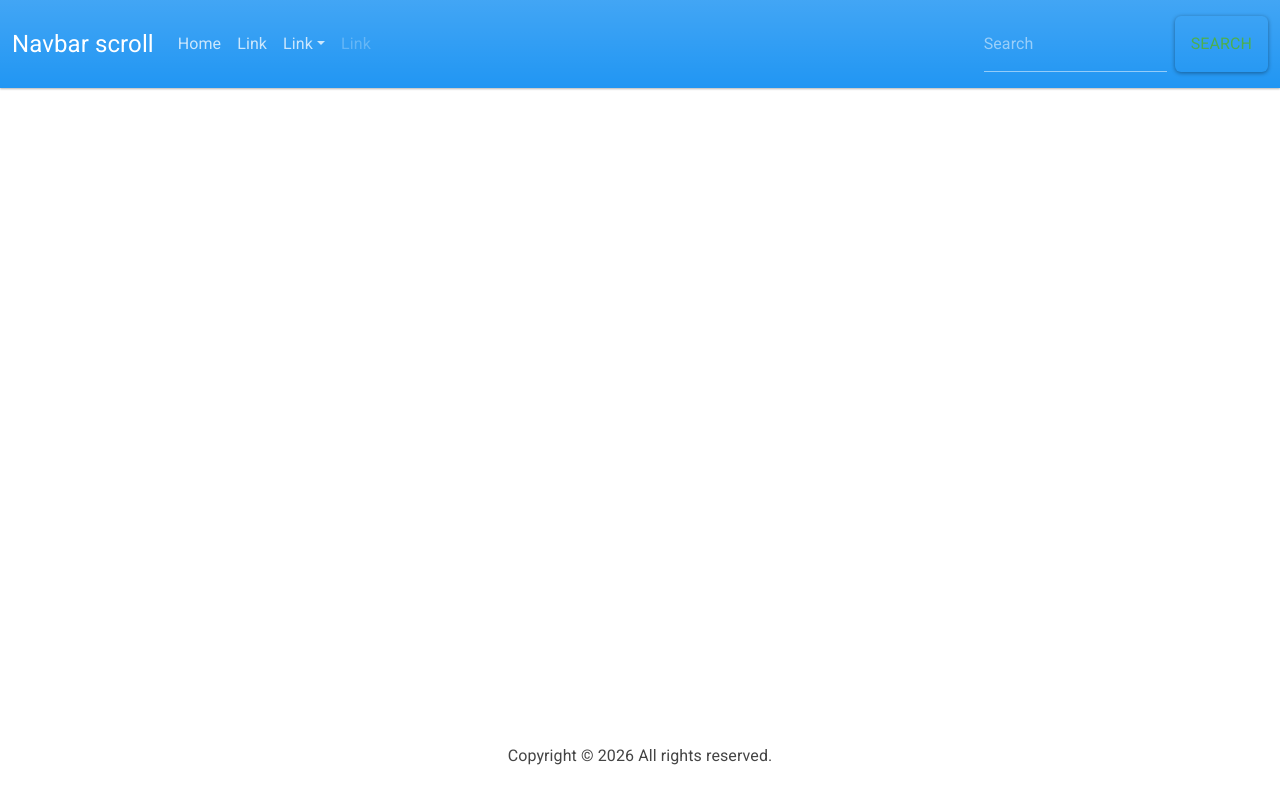
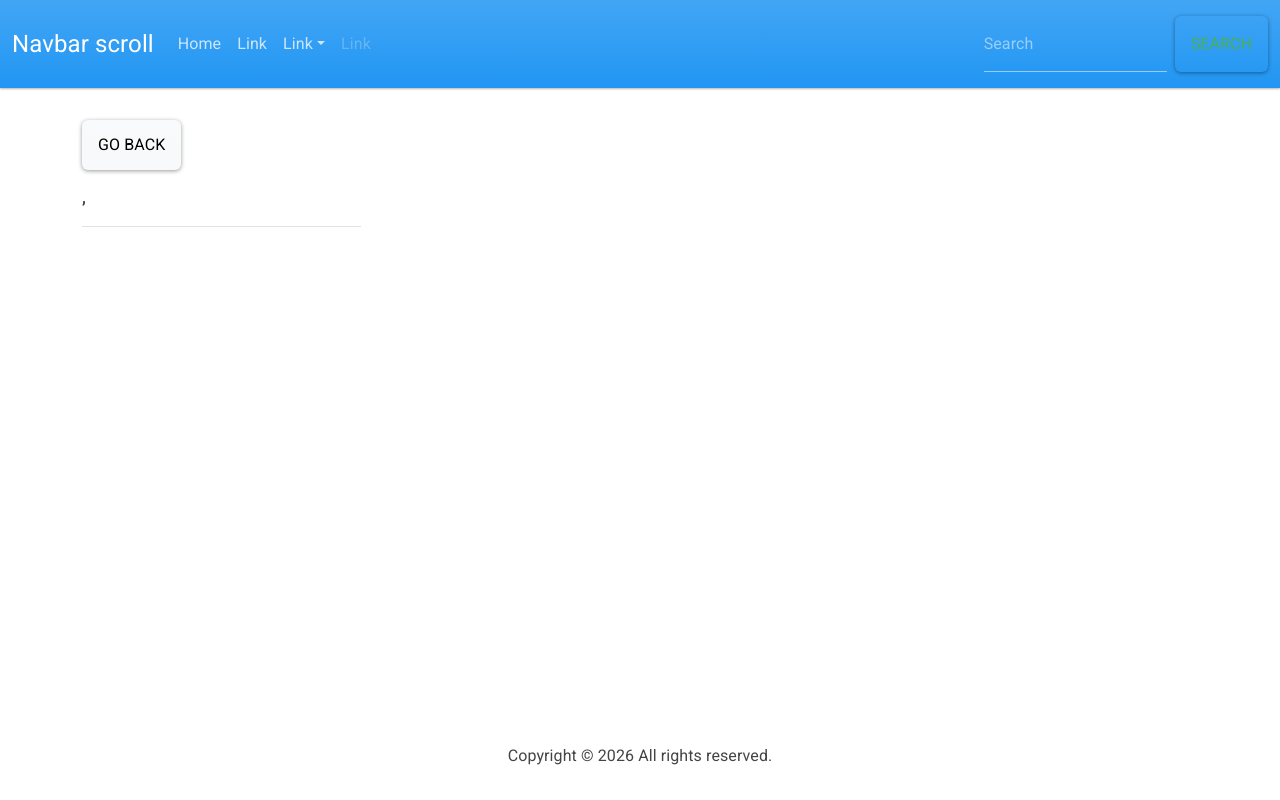
Before and after one commit to Nibe-Git-Hub/quiz4_frontend, a React (Create React App) app in the folder frontend/: page /user/1 in a window 1280 px wide. Built offline with nearby package versions, Linux system fonts and the light colour scheme.

Commit message:
feat: User View

```diff
--- a/frontend/src/App.js
+++ b/frontend/src/App.js
@@ -21,7 +21,7 @@ function App() {
             <Route path='/project/:id' element={<ProjectScreen />} />
             {/*<Route path='/create_project' element={<ProjectCreateScreen />} exact />*/}
             {/*<Route path='/create_task' element={<TaskCreateScreen />} exact />*/}
-            {/*<Route path='/user/:id' element={<UserListScreen />} />*/}
+            <Route path='/user/:id' element={<UserListScreen />} />
             {/*<Route path='/create_user' element={<UserCreateScreen />} exact />*/}
           </Routes>
         </Container>
--- a/frontend/src/screens/HomeScreen.jsx
+++ b/frontend/src/screens/HomeScreen.jsx
@@ -4,7 +4,7 @@ import Project from '../components/Project'
 import axios from 'axios'
 
 function HomeScreen() {
-  const project = [
+  const projects = [
     { name: 'Project 1' },
     { name: 'Project 2' },
     { name: 'Project 3' },
--- a/frontend/src/screens/ProjectScreen.jsx
+++ b/frontend/src/screens/ProjectScreen.jsx
@@ -1,7 +1,6 @@
 import React from 'react'
 import { Link, useParams } from 'react-router-dom'
 import { Row, Col, Image, ListGroup, Button, Card, ListGroupItem } from 'react-bootstrap'
-import project from '../components/Project'
 
 function ProjectScreen() {
     const { id } = useParams()
--- a/frontend/src/screens/UserListScreen.jsx
+++ b/frontend/src/screens/UserListScreen.jsx
@@ -0,0 +1,39 @@
+import React from 'react'
+import { Link, useParams } from 'react-router-dom'
+import { Row, Col, Image, ListGroup, Button, Card, ListGroupItem } from 'react-bootstrap'
+
+function userScreen() {
+    const user = [
+        { name: 'user 1' },
+        { name: 'user 2' },
+        { name: 'user 3' },
+        { name: 'user 4' },
+    ]
+  return (
+    <div>
+        <Link to='/' className="btn btn-light my-3">
+            Go Back
+        </Link>
+
+        <Col md={6}>
+            <strong>
+                {user.last_name}, {user.first_name}
+            </strong>
+        </Col>
+
+        <Col md={3}>
+            <ListGroup variant="flush">
+                <ListGroupItem>
+                    {user.email}
+                </ListGroupItem>
+
+                <ListGroupItem>
+                    {user.role}
+                </ListGroupItem>
+            </ListGroup>
+        </Col>
+    </div>
+  )
+}
+
+export default userScreen
```
